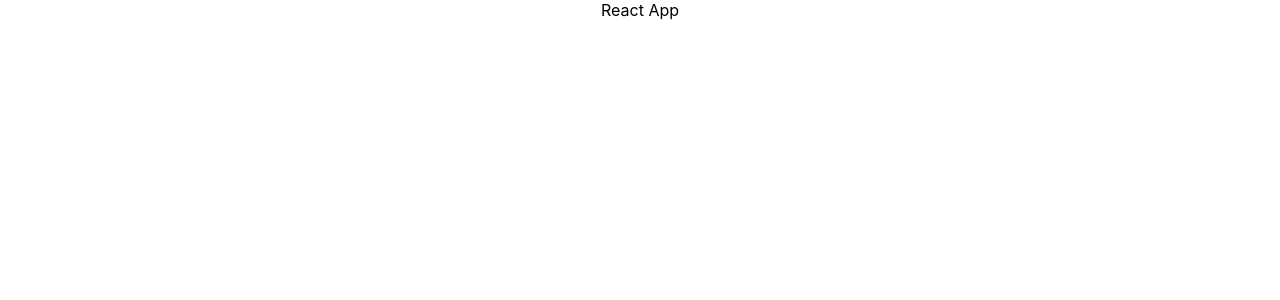
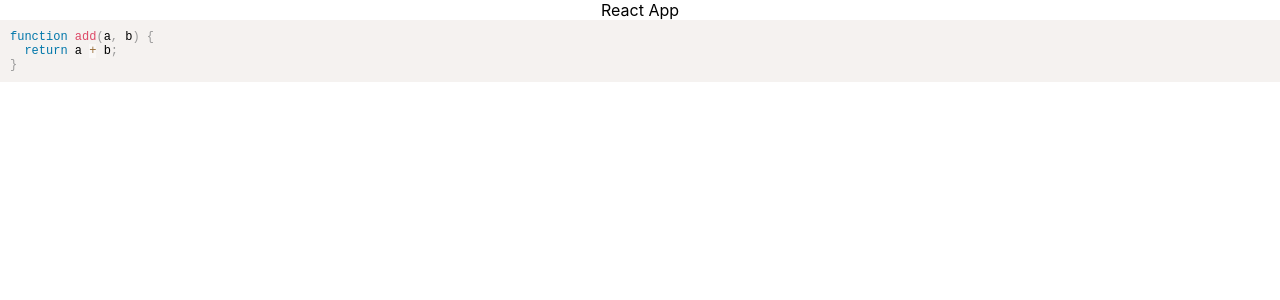
Before and after one commit to brij1728/react-validator, a React (Create React App) app: page / in a window 1280 px wide. Shown: the top 300 px of the page. Built offline with nearby package versions, Linux system fonts and the light colour scheme.

Commit message:
feat(ReactEditor): add prismjs for code highlighting
- Integrate prismjs with the ReactEditor component.
- Enhance the UI experience for code snippet viewing and editing.

```diff
--- a/package.json
+++ b/package.json
@@ -10,9 +10,11 @@
     "@types/node": "^16.18.52",
     "@types/react": "^18.2.21",
     "@types/react-dom": "^18.2.7",
+    "prismjs": "^1.29.0",
     "react": "^18.2.0",
     "react-dom": "^18.2.0",
     "react-scripts": "5.0.1",
+    "react-simple-code-editor": "^0.13.1",
     "typescript": "^4.9.5",
     "web-vitals": "^2.1.4"
   },
@@ -39,5 +41,8 @@
       "last 1 firefox version",
       "last 1 safari version"
     ]
+  },
+  "devDependencies": {
+    "@types/prismjs": "^1.26.0"
   }
 }
--- a/src/App.tsx
+++ b/src/App.tsx
@@ -1,9 +1,12 @@
 import "./App.css";
+
+import { ReactEditor } from "./components";
 
 function App() {
   return (
     <div className="App">
       <div>React App</div>
+      <ReactEditor />
     </div>
   );
 }
--- /dev/null
+++ b/src/components/ReactEditor/ReactEditor.tsx
@@ -0,0 +1,31 @@
+import "prismjs/themes/prism.css";
+
+import React, { useState } from "react";
+
+import Editor from "react-simple-code-editor";
+// Importing the bundled version
+import Prism from "prismjs";
+
+export const ReactEditor: React.FC = () => {
+  const [code, setCode] = useState(`function add(a, b) {\n  return a + b;\n}`);
+
+  const handleHighlight = (code: string) => {
+    return Prism.highlight(code, Prism.languages.javascript, "javascript");
+  };
+
+  return (
+    <Editor
+      value={code}
+      onValueChange={setCode}
+      highlight={handleHighlight}
+      padding={10}
+      style={{
+        fontFamily: '"Fira code", "Fira Mono", monospace',
+        fontSize: 12,
+        backgroundColor: "#f5f2f0",
+      }}
+    />
+  );
+};
+
+export default ReactEditor;
--- /dev/null
+++ b/src/components/ReactEditor/index.ts
@@ -0,0 +1 @@
+export * from "./ReactEditor";
--- /dev/null
+++ b/src/components/index.ts
@@ -0,0 +1 @@
+export * from "./ReactEditor";
--- /dev/null
+++ b/types/prismjs.d.ts
@@ -0,0 +1 @@
+declare module "prismjs";
```
Also changed, not shown: tsconfig.json (+5 -9 lines), 2 other files (tests, documents, lock files or other folders).
